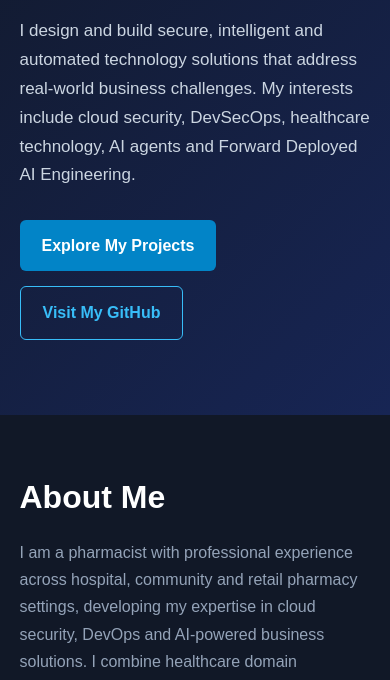
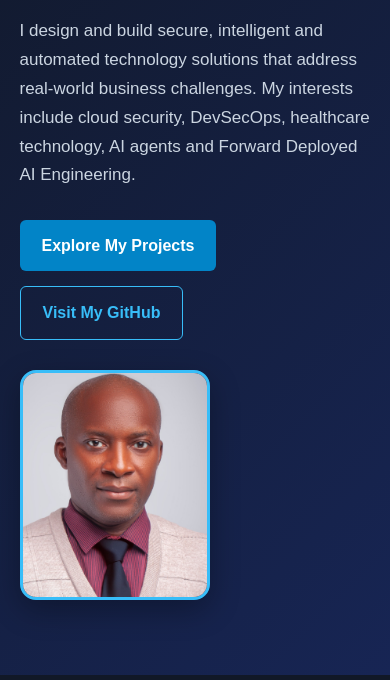
Before and after one commit to Emmatos/Emmatos.github.io, a plain HTML site: page index.html in a window 390 px wide. Shown: the part 420-1100 px from the top of the page. Drawn offline with Linux system fonts and the light colour scheme.

Commit message:
Update index.html
Add professional profile photograph.

```diff
--- a/index.html
+++ b/index.html
@@ -80,9 +80,41 @@
             background: linear-gradient(135deg, #111827, #172554);
         }
 
-        .hero-content {
-            max-width: 850px;
-        }
+
+.hero-content {
+    max-width: 1100px;
+    position: relative;
+    padding-right: 300px;
+    min-height: 300px;
+}
+
+.profile-photo {
+    position: absolute;
+    right: 0;
+    top: 10px;
+    width: 230px;
+    height: 280px;
+    object-fit: cover;
+    object-position: center top;
+    border-radius: 16px;
+    border: 3px solid #38bdf8;
+    box-shadow: 0 10px 30px rgba(0,0,0,0.3);
+}
+
+@media (max-width: 650px) {
+    .hero-content {
+        padding-right: 0;
+    }
+
+    .profile-photo {
+        position: static;
+        display: block;
+        width: 190px;
+        height: 230px;
+        margin-top: 30px;
+    }
+}
+
 
         .eyebrow {
             color: #38bdf8;
@@ -284,6 +316,7 @@
                 AI Engineering.
             </p>
 
+
             <div class="buttons">
                 <a href="#projects" class="btn primary">
                     Explore My Projects
@@ -297,7 +330,16 @@
                 </a>
             </div>
 
+            <!-- YOUR PROFILE PHOTOGRAPH STARTS HERE -->
+            <img
+                src="assets/profile.jpg"
+                alt="Emmanuel T. Obidike"
+                class="profile-photo"
+            >
+            <!-- YOUR PROFILE PHOTOGRAPH ENDS HERE -->
+
         </div>
+
     </div>
 </section>
 
```
